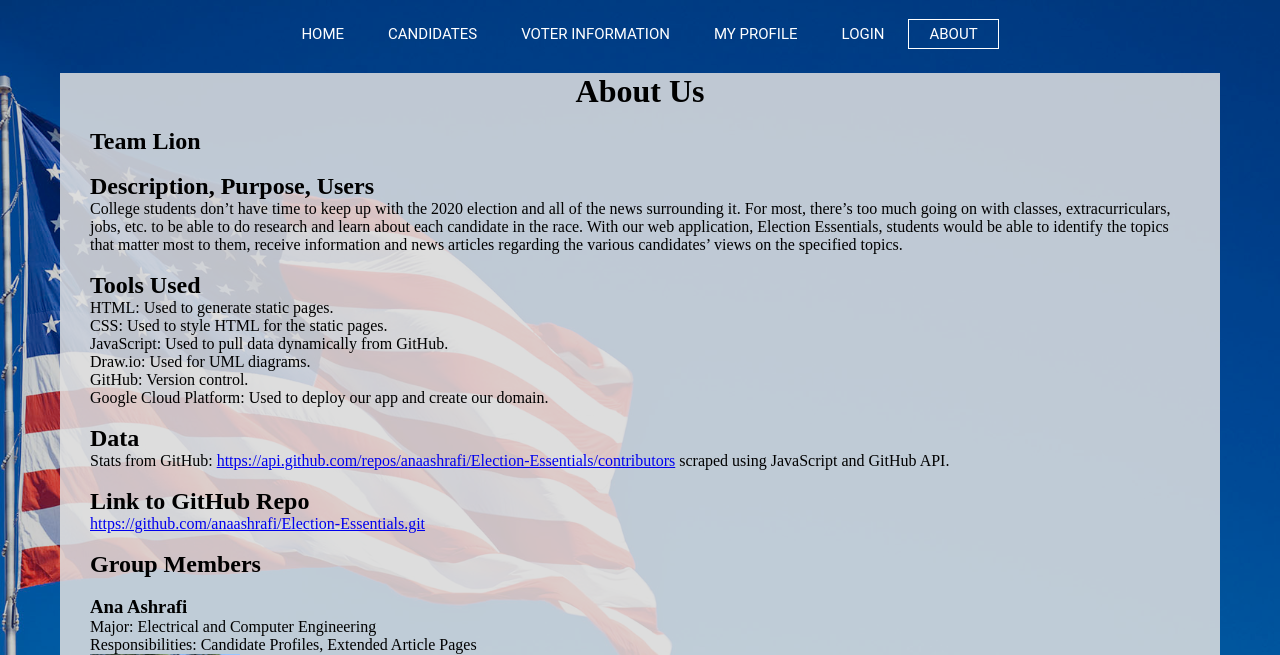
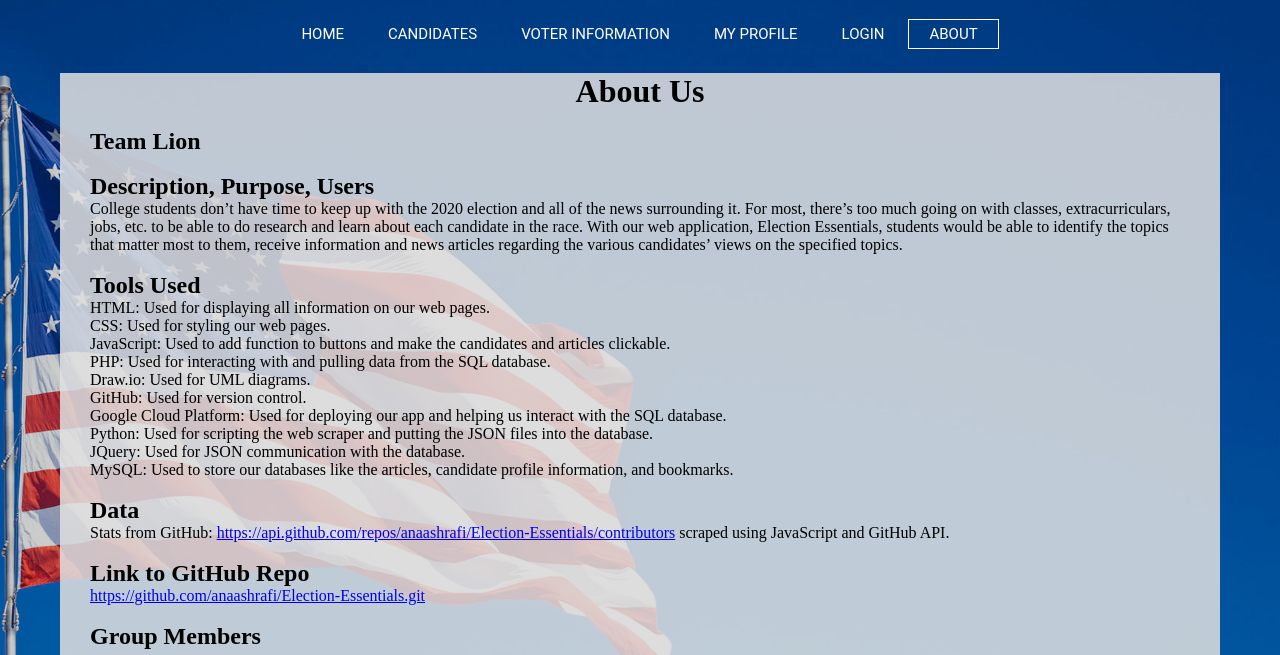
Before and after one commit to anaashrafi/election-essentials, a PHP site: page /aboutme.php in a window 1280 px wide. Shown: the top 655 px of the page. Run offline with PHP 8.4, Linux system fonts and the light colour scheme.

Commit message:
Updated tools in about page

```diff
--- a/aboutme.php
+++ b/aboutme.php
@@ -71,12 +71,17 @@
             <br>
             <h2>Tools Used</h2>
             <p>
-            HTML: Used to generate static pages.<br>
-            CSS: Used to style HTML for the static pages.<br>
-            JavaScript: Used to pull data dynamically from GitHub.<br>
+            HTML: Used for displaying all information on our web pages.<br>
+            CSS: Used for styling our web pages.<br>
+            JavaScript:  Used to add function to buttons and make the candidates and articles clickable.<br>
+            PHP: Used for interacting with and pulling data from the SQL database.<br>
             Draw.io: Used for UML diagrams.<br>
-            GitHub: Version control. <br>
-            Google Cloud Platform: Used to deploy our app and create our domain.
+            GitHub: Used for version control.<br>
+            Google Cloud Platform: Used for deploying our app and helping us interact with the SQL database.<br>
+            Python: Used for scripting the web scraper and putting the JSON files into the database.<br>
+            JQuery: Used for JSON communication with the database.<br>
+            MySQL: Used to store our databases like the articles, candidate profile information, and bookmarks.<br>
+
             </p>
             <br>
             <h2>Data</h2>
```
